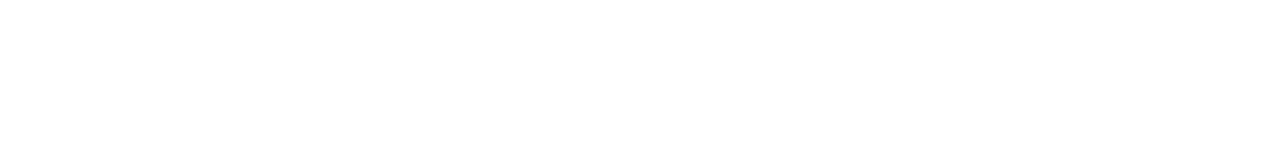
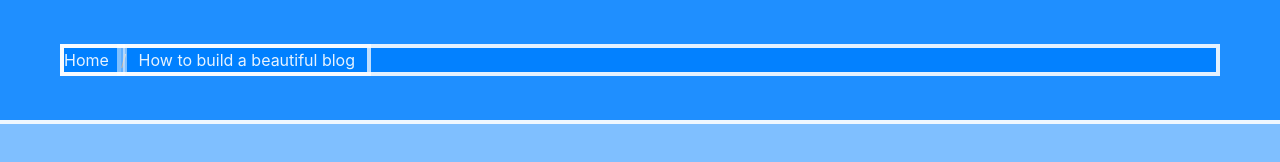
Before and after one commit to ClaveauAlex/BlogBulma, a plain HTML site: page index.html in a window 1280 px wide. Drawn offline with nearby package versions, Linux system fonts and the light colour scheme.

Commit message:
Bulma and CSS grid

```diff
--- a/index.html
+++ b/index.html
@@ -7,16 +7,32 @@
 		<link rel="stylesheet"
         href="https://cdnjs.cloudflare.com/ajax/libs/bulma/0.7.0/css/bulma.min.css">
 		<script defer src="https://use.fontawesome.com/releases/v5.0.7/js/all.js"></script>
-        <!-- <link rel="stylesheet" href="styles/debug.css"> -->
+    <link rel="stylesheet" href="styles/debug.css">
 		<style>
+      .is-paddingless-horizontal { padding-left: 0; padding-right: 0; }
+
+      .grid {
+        display: grid;
+        grid-template-columns:
+          [xl-start] 1fr 1.5rem [md-start] minmax(0, 624px) [md-end] 1.5rem 1fr [xl-end];
+      }
+
+      .grid *  { grid-column: md; }
+      .grid-xl { grid-column: xl; }
 
 		</style>
 	</head>
 	<body>
 
 		<!-- .section -->
-		<section class="section">
-			<div class="container">
+		<section class="section is-paddingless-horizontal">
+			<div class="container grid">
+        <nav class="breadcrumb grid-xl" aria-label="breadcrumbs">
+					<ul>
+						<li><a href="#">Home</a></li>
+						<li class="is-active"><a href="#" aria-current="page">How to build a beautiful blog</a></li>
+					</ul>
+				</nav>
 			</div>
 		</section>
 		<!-- /.section -->
```
